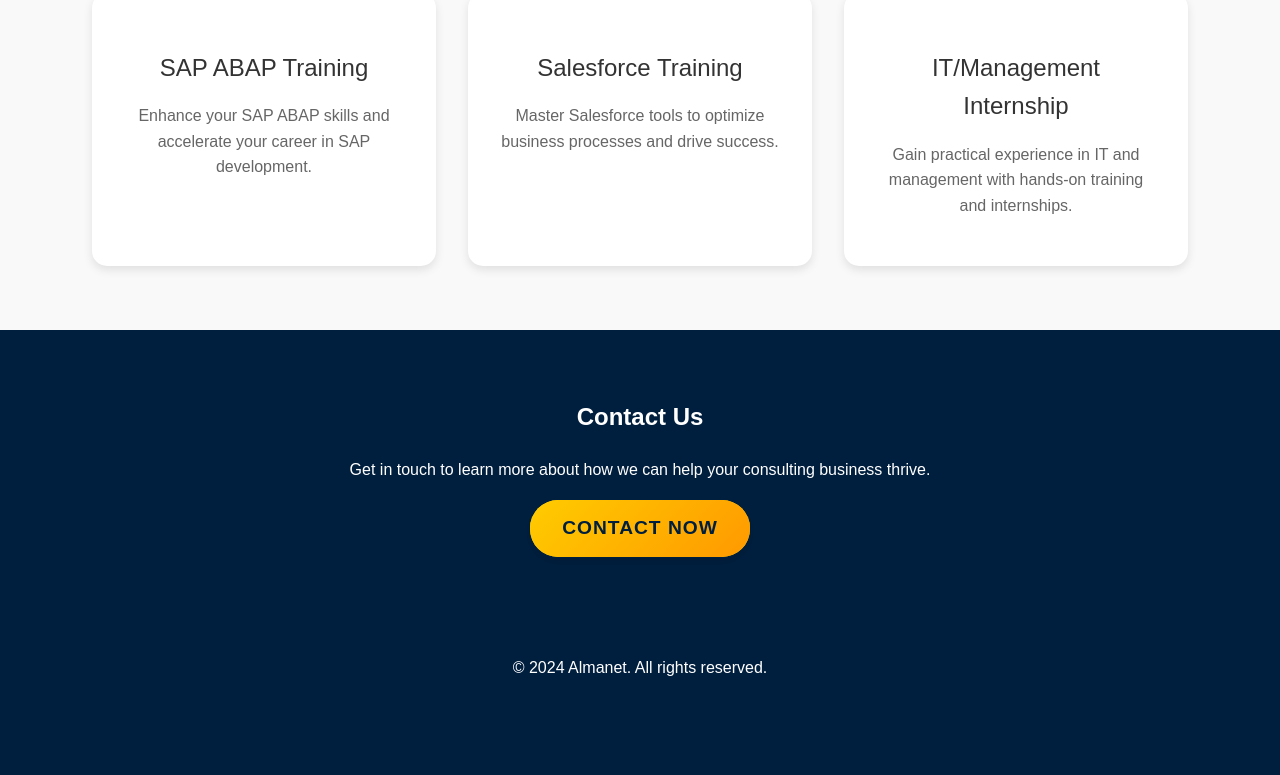
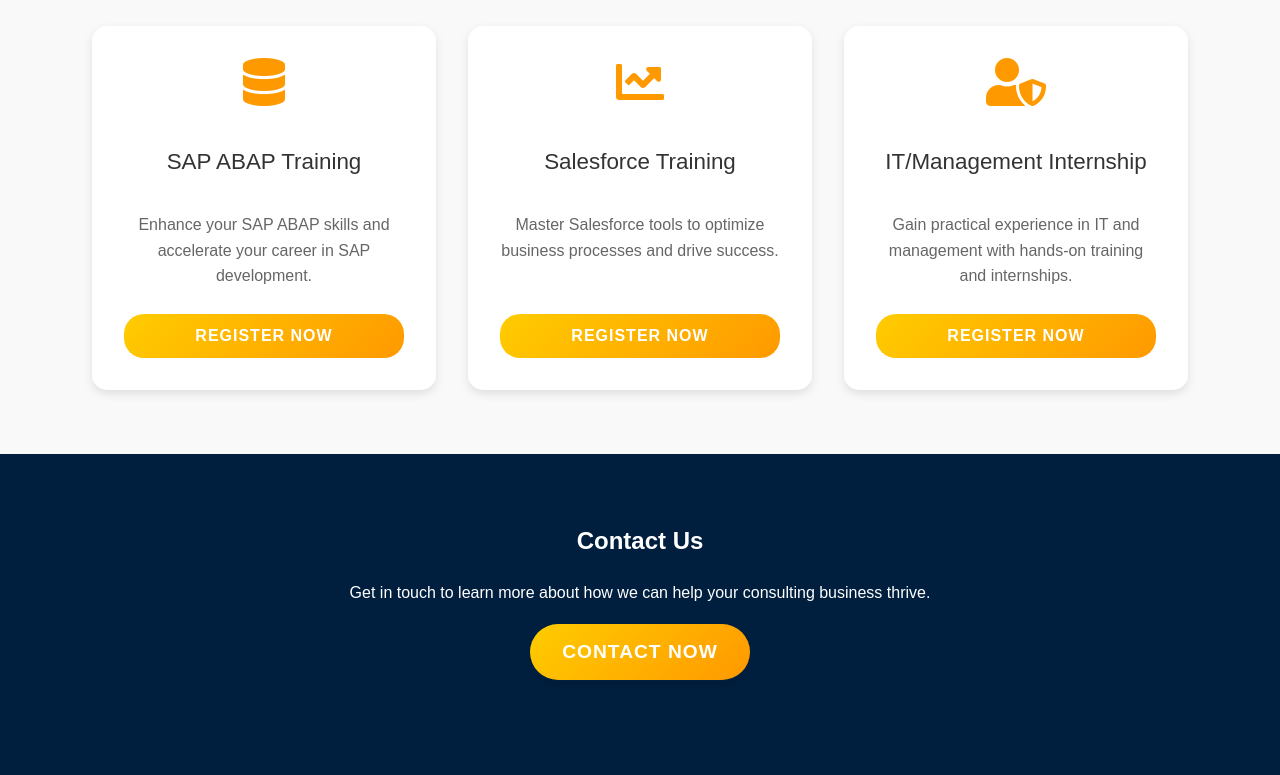
Before and after one commit to neeraj-verma-20/Almanet, a plain HTML site: page index.html in a window 1280 px wide. Shown: the part 708-1483 px from the top of the page. Drawn offline with Linux system fonts and the light colour scheme.

Commit message:
Worked in services section

```diff
--- a/index.html
+++ b/index.html
@@ -6,6 +6,7 @@
     <meta name="viewport" content="width=device-width, initial-scale=1.0">
     <title>Almanet - Lead Management</title>
     <link rel="stylesheet" href="styles.css">
+    <link rel="stylesheet" href="https://cdnjs.cloudflare.com/ajax/libs/font-awesome/5.15.4/css/all.min.css">
 </head>
 
 <body>
@@ -13,7 +14,7 @@
     <header>
         <nav class="navbar">
             <div class="logo">
-                <a href="#">Almanet Logo</a>
+                <a href="#">Almanet</a>
             </div>
             <!-- <div class="hamburger-menu" id="hamburgerMenu">
                 <div class="bar"></div>
@@ -44,7 +45,7 @@
     </section>
 
     <!-- Other Sections (Services, About, etc.) -->
-    <section id="services">
+    <!-- <section id="services">
         <h2>Our Services</h2>
         <div class="service-cards">
             <div class="card">
@@ -61,6 +62,30 @@
                 <i class="fas fa-user-shield"></i>
                 <h3>IT/Management Internship</h3>
                 <p>Gain practical experience in IT and management with hands-on training and internships.</p>
+            </div>
+        </div>
+    </section> -->
+
+    <section id="services">
+        <h2>Our Services</h2>
+        <div class="service-cards">
+            <div class="card">
+                <i class="fas fa-database fa-3x"></i>
+                <h3>SAP ABAP Training</h3>
+                <p>Enhance your SAP ABAP skills and accelerate your career in SAP development.</p>
+                <button class="register-btn">Register Now</button>
+            </div>
+            <div class="card">
+                <i class="fas fa-chart-line fa-3x"></i>
+                <h3>Salesforce Training</h3>
+                <p>Master Salesforce tools to optimize business processes and drive success.</p>
+                <button class="register-btn">Register Now</button>
+            </div>
+            <div class="card">
+                <i class="fas fa-user-shield fa-3x"></i>
+                <h3>IT/Management Internship</h3>
+                <p>Gain practical experience in IT and management with hands-on training and internships.</p>
+                <button class="register-btn">Register Now</button>
             </div>
         </div>
     </section>
--- a/styles.css
+++ b/styles.css
@@ -1,5 +1,4 @@
 /* Global Styles */
-/* Enable smooth scrolling across the page */
 html {
     scroll-behavior: smooth;
 }
@@ -32,7 +31,6 @@ a {
     font-weight: bold;
 }
 
-/* Hamburger Button Styles */
 .hamburger-menu {
     display: flex;
     flex-direction: column;
@@ -50,14 +48,13 @@ a {
     border-radius: 5px;
 }
 
-/* Side Navigation Styles */
 .side-nav {
     height: 100%;
     width: 250px;
     background-color: #001f3f;
     position: fixed;
     top: 0;
-    left: -250px; /* Initially off-screen */
+    left: -250px;
     overflow-x: hidden;
     transition: left 0.3s ease-in-out;
     z-index: 1000;
@@ -93,7 +90,6 @@ a {
     border-radius: 5px;
 }
 
-/* Hero Section */
 .hero {
     background: url('hero-img-new-new.webp') no-repeat center center/cover;
     color: #fff;
@@ -101,95 +97,51 @@ a {
     padding: 5rem 2rem;
 }
 
-/* .hero-content {
-    max-width: 800px;
-    margin: auto;
-    padding: 1rem;
-    text-shadow: 2px 2px 4px rgba(0, 0, 0, 0.5);
-} */
-
 .hero-content {
     max-width: 800px;
     margin: auto;
     padding: 1rem;
-    color: #FFFFFF; /* Ensures visibility over darker backgrounds */
-    font-size: 1.5rem; /* Adjusts text size for readability */
-    line-height: 1.6; /* Improves spacing for better legibility */
-    text-shadow: 2px 2px 6px rgba(0, 0, 0, 0.7); /* Stronger shadow for better contrast */
-    font-family: 'Arial', sans-serif; /* Ensures clean and professional typography */
-    text-align: center; /* Aligns content for a balanced layout */
+    color: #FFFFFF;
+    font-size: 1.5rem;
+    line-height: 1.6;
+    text-shadow: 2px 2px 6px rgba(0, 0, 0, 0.7);
+    font-family: 'Arial', sans-serif;
+    text-align: center;
 }
 
 .cta-button {
     display: inline-block;
-    background: linear-gradient(135deg, #ffcc00, #ff9900); /* Gradient effect for a modern look */
+    background: linear-gradient(135deg, #ffcc00, #ff9900);
     color: #fff;
     padding: 0.8rem 2rem;
-    border-radius: 30px; /* Rounded corners for a smooth and professional feel */
+    border-radius: 30px;
     font-size: 1.2rem;
     font-weight: 600;
-    text-transform: uppercase; /* Uppercase text for a bold statement */
-    letter-spacing: 1px; /* Slight space between letters for better readability */
+    text-transform: uppercase;
+    letter-spacing: 1px;
     text-align: center;
-    transition: all 0.3s ease; /* Smooth transition for hover effects */
-    box-shadow: 0 4px 8px rgba(0, 0, 0, 0.1); /* Light shadow for depth */
-    border: 2px solid transparent; /* Remove default border */
-    background-clip: padding-box; /* Ensures the border doesn’t overlap */
+    transition: all 0.3s ease;
+    box-shadow: 0 4px 8px rgba(0, 0, 0, 0.1);
+    border: 2px solid transparent;
+    background-clip: padding-box;
 }
 
 .cta-button:hover {
-    background: linear-gradient(135deg, #ff9900, #ffcc00); /* Inverted gradient on hover */
-    transform: translateY(-3px); /* Slight lift effect for better interaction */
-    box-shadow: 0 6px 12px rgba(0, 0, 0, 0.15); /* Deeper shadow for focus effect */
-    color: #fff; /* Keep the text color white on hover */
-    text-decoration: none; /* Removes the underline */
+    background: linear-gradient(135deg, #ff9900, #ffcc00);
+    transform: translateY(-3px);
+    box-shadow: 0 6px 12px rgba(0, 0, 0, 0.15);
+    color: #fff;
+    text-decoration: none;
 }
 
 .cta-button:focus {
-    outline: none; /* Remove the outline on focus */
-    border-color: #ff9900; /* Add a border color for focus state */
+    outline: none;
+    border-color: #ff9900;
 }
 
-
-/* Services Section */
-/* #services {
-    padding: 3rem 2rem;
-    background-color: #f4f4f4;
-    text-align: center;
-}
-
-.service-cards {
-    display: flex;
-    gap: 2rem;
-    justify-content: center;
-    flex-wrap: wrap;
-}
-
-.card {
-    background: #fff;
-    border: 1px solid #ddd;
-    border-radius: 8px;
-    padding: 1.5rem;
-    width: 300px;
-    box-shadow: 0px 4px 8px rgba(0, 0, 0, 0.1);
-    text-align: center;
-    margin: 1rem 0;
-}
-
-.card i {
-    font-size: 3rem;
-    color: #001f3f;
-    margin-bottom: 1rem;
-}
-
-.card h3 {
-    color: #333;
-} */
-
-/* Services Section */
 #services {
     padding: 4rem 2rem;
-    background-color: #f9f9f9; /* Light background to make the cards stand out */
+    background-color: #f9f9f9;
     text-align: center;
 }
 
@@ -198,36 +150,40 @@ a {
     font-weight: 600;
     color: #333;
     margin-bottom: 2rem;
-    text-transform: uppercase; /* Uppercase title for emphasis */
-    margin-top: 0%;
+    text-transform: uppercase;
 }
 
+/* Service Cards Section */
 .service-cards {
     display: flex;
     justify-content: center;
     gap: 2rem;
-    flex-wrap: wrap; /* Ensures the cards are responsive on smaller screens */
+    flex-wrap: wrap;
 }
 
 .card {
     background-color: #fff;
     border-radius: 15px;
-    box-shadow: 0 4px 10px rgba(0, 0, 0, 0.1); /* Light shadow for depth */
+    box-shadow: 0 4px 10px rgba(0, 0, 0, 0.1);
     padding: 2rem;
-    width: 280px; /* Fixed width for consistency */
+    width: 280px;
     text-align: center;
     transition: transform 0.3s ease, box-shadow 0.3s ease;
+    height: 300px; /* Ensures consistent height for all cards */
+    display: flex;
+    flex-direction: column; /* Flex layout for stacking */
+    justify-content: space-between; /* Space content evenly */
 }
 
 .card i {
     font-size: 3rem;
-    color: #ff9900; /* Icon color */
+    color: #ff9900;
     margin-bottom: 1rem;
     transition: color 0.3s ease;
 }
 
 .card h3 {
-    font-size: 1.5rem;
+    font-size: 1.4rem;
     font-weight: 500;
     color: #333;
     margin-bottom: 1rem;
@@ -238,16 +194,38 @@ a {
     color: #666;
 }
 
+.register-btn {
+    display: inline-block;
+    background: linear-gradient(135deg, #ffcc00, #ff9900);
+    color: #fff;
+    padding: 0.8rem 1.5rem;
+    font-size: 1rem;
+    font-weight: 600;
+    border: none;
+    border-radius: 20px;
+    cursor: pointer;
+    margin-top: auto; /* Push button to the bottom */
+    text-transform: uppercase;
+    letter-spacing: 1px;
+    transition: all 0.3s ease;
+    text-align: center;
+}
+
+.register-btn:hover {
+    background: linear-gradient(135deg, #ff9900, #ffcc00);
+    transform: scale(1.05);
+    box-shadow: 0 6px 12px rgba(0, 0, 0, 0.15);
+}
+
 .card:hover {
-    transform: translateY(-10px); /* Hover effect to lift the card */
-    box-shadow: 0 6px 15px rgba(0, 0, 0, 0.15); /* Deeper shadow on hover */
+    transform: translateY(-10px);
+    box-shadow: 0 6px 15px rgba(0, 0, 0, 0.15);
 }
 
 .card:hover i {
-    color: #ff6600; /* Change icon color on hover */
+    color: #ff6600;
 }
 
-/* Contact Section */
 #contact {
     padding: 3rem 2rem;
     background: #001f3f;
@@ -255,12 +233,6 @@ a {
     color: #fff;
 }
 
-.cta-button {
-    color: #001f3f;
-    background-color: #ffcc00;
-}
-
-/* Footer */
 footer {
     background: #001f3f;
     color: #fff;
@@ -291,7 +263,6 @@ footer {
     color: #ffcc00;
 }
 
-/* Responsive Styles */
 @media (max-width: 768px) {
     .navbar {
         flex-direction: column;
@@ -302,7 +273,6 @@ footer {
         display: flex;
     }
 
-    /* Hide side-nav initially */
     .side-nav {
         display: block;
     }
```
